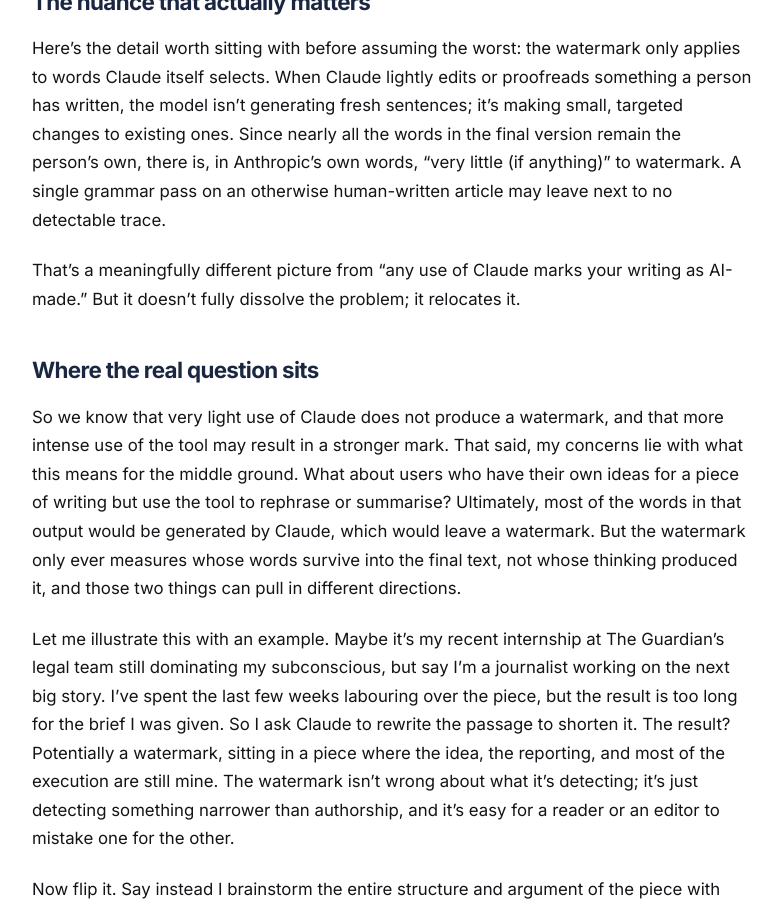
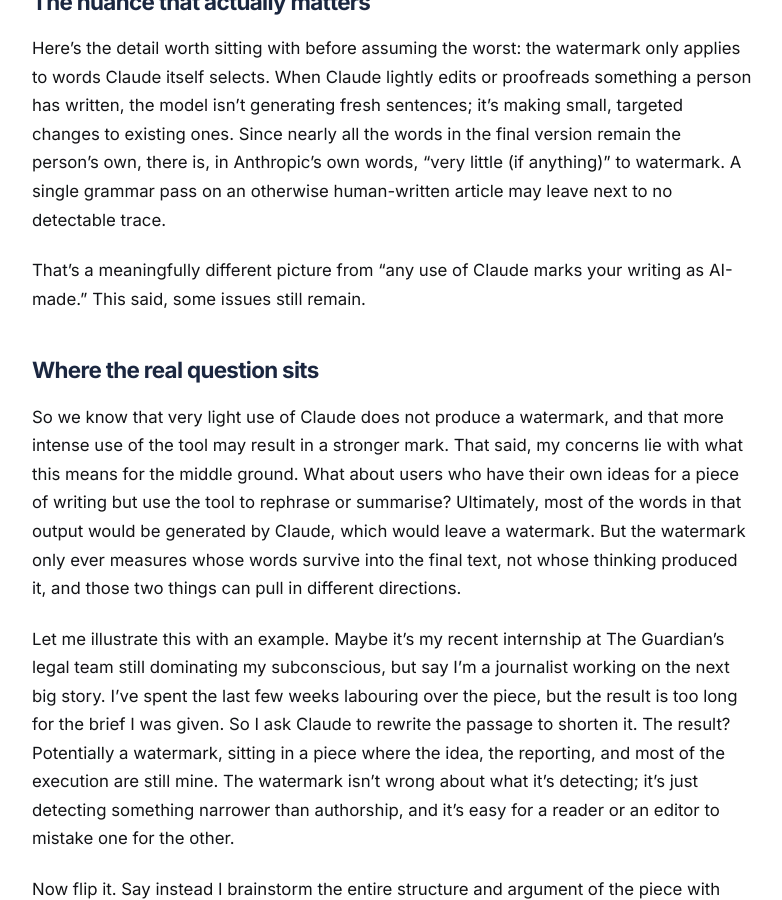
Before and after one commit to raniabouz/beats-and-bots, a Jekyll site: the page built from _posts/2026-08-20-claude-watermark-authorship (1).markdown, in a window 1280 px wide and 900 px high, scrolled down 1859 px. Shown: the whole window, without its empty margins (248-1030 px from the left). Built offline with Jekyll 4.4.1, drawn with Linux system fonts in a browser that asks for light colours.

Commit message:
Update watermark post

```diff
--- a/_posts/2026-08-20-claude-watermark-authorship (1).markdown
+++ b/_posts/2026-08-20-claude-watermark-authorship (1).markdown
@@ -24,7 +24,7 @@ Crucially, the mark travels with the words themselves, not with a file or a sess
 
 Here's the detail worth sitting with before assuming the worst: the watermark only applies to words Claude itself selects. When Claude lightly edits or proofreads something a person has written, the model isn't generating fresh sentences; it's making small, targeted changes to existing ones. Since nearly all the words in the final version remain the person's own, there is, in Anthropic's own words, "very little (if anything)" to watermark. A single grammar pass on an otherwise human-written article may leave next to no detectable trace.
 
-That's a meaningfully different picture from "any use of Claude marks your writing as AI-made." But it doesn't fully dissolve the problem; it relocates it.
+That's a meaningfully different picture from "any use of Claude marks your writing as AI-made." This said, some issues still remain.
 
 ## Where the real question sits
 
```
